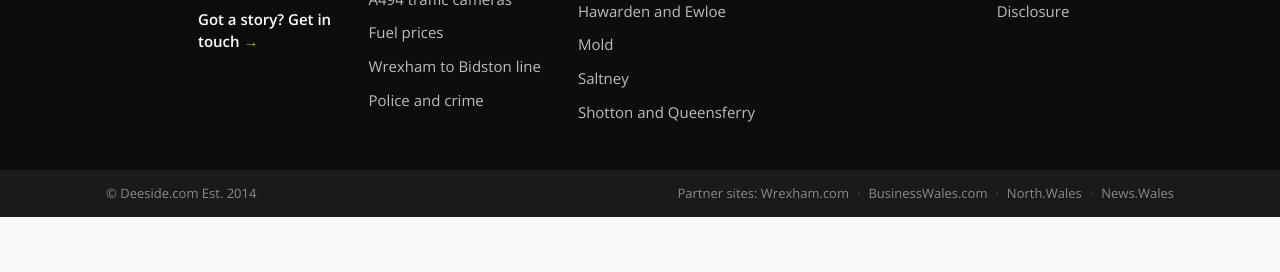
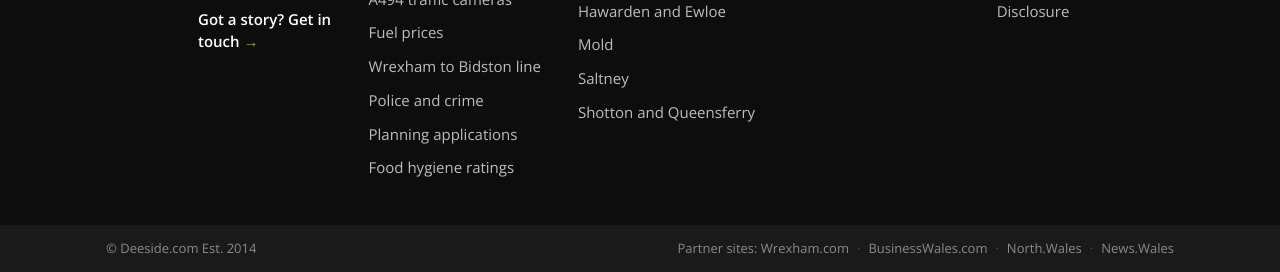
Before and after one commit to jonathansheppard/deeside-food-hygiene, a plain HTML site: page index.html in a window 1280 px wide. Shown: the part 10096-10368 px from the top of the page. Before the commit the page ends 10313 px from the top, so only its background shows below. Drawn offline with nearby package versions, Linux system fonts and the light colour scheme.

Commit message:
Footer: match live deeside.com footer

```diff
--- a/index.html
+++ b/index.html
@@ -181,7 +181,8 @@ input:focus,select:focus{outline:2px solid var(--green);border-color:var(--green
       <li><a href="https://www.deeside.com/fuel-price-map/">Fuel prices</a></li>
       <li><a href="https://www.deeside.com/wrexham-bidston-line/">Wrexham to Bidston line</a></li>
       <li><a href="https://www.deeside.com/police-and-crime/">Police and crime</a></li>
-      </ul>
+      <li><a href="https://planning.deeside.com/">Planning applications</a></li>
+      <li><a href="https://hygiene.deeside.com/">Food hygiene ratings</a></li></ul>
     </div>
     <div class="dsf-col">
       <h2>Town guides</h2>
@@ -193,16 +194,14 @@ input:focus,select:focus{outline:2px solid var(--green);border-color:var(--green
       <li><a href="https://www.deeside.com/hawarden-ewloe-guide/">Hawarden and Ewloe</a></li>
       <li><a href="https://www.deeside.com/mold-guide/">Mold</a></li>
       <li><a href="https://www.deeside.com/saltney-guide/">Saltney</a></li>
-        <li><a href="https://www.deeside.com/shotton-queensferry-guide/">Shotton and Queensferry</a></li>
-      </ul>
+      <li><a href="https://www.deeside.com/shotton-queensferry-guide/">Shotton and Queensferry</a></li></ul>
     </div>
     <div class="dsf-col">
       <h2>Guides</h2>
       <ul>
       <li><a href="https://www.deeside.com/wepre-park/">Wepre Park</a></li>
       <li><a href="https://www.deeside.com/theatr-clwyd/">Theatr Clwyd</a></li>
-        <li><a href="https://www.deeside.com/a55-a494-junction-guide/">A55 and A494 junctions</a></li>
-      </ul>
+      <li><a href="https://www.deeside.com/a55-a494-junction-guide/">A55 and A494 junctions</a></li></ul>
     </div>
     <div class="dsf-col dsf-about">
       <h2>Deeside.com</h2>
@@ -211,8 +210,7 @@ input:focus,select:focus{outline:2px solid var(--green);border-color:var(--green
       <li><a href="https://www.deeside.com/advertise/">Advertise</a></li>
       <li><a href="https://www.deeside.com/complaints/">Complaints</a></li>
       <li><a href="https://www.deeside.com/privacy-policy-further-information/">Privacy</a></li>
-        <li><a href="https://www.deeside.com/disclosure/">Disclosure</a></li>
-      </ul>
+      <li><a href="https://www.deeside.com/disclosure/">Disclosure</a></li></ul>
     </div>
   </div>
   <div class="dsf-bar">
```
Lines whose indentation alone changed are shown as unchanged.
